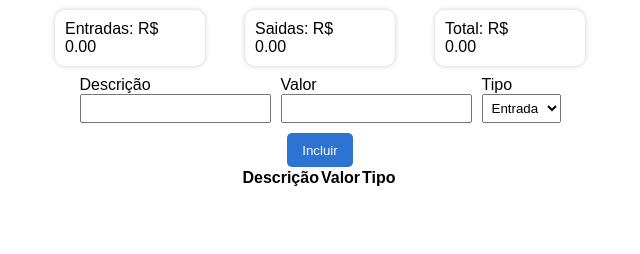
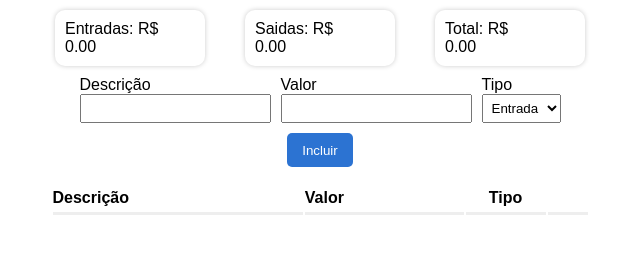
Before and after one commit to felipegiglio/Crud, a plain HTML site: page index.html in a window 1280 px wide. Shown: the whole page, without its empty margins (320-960 px from the left). Drawn offline with nearby package versions, Linux system fonts and the light colour scheme.

Commit message:
first commit

```diff
--- a/style.css
+++ b/style.css
@@ -1,23 +1,26 @@
-*{
-    margin:0;
+* {
+  margin: 0;
   padding: 0;
-    box-sizing:border-box;
+  box-sizing: border-box;
   font-family: 'poppins', sans-serif;
   outline: none;
 }
-body{
-    height: 100px;
+
+body {
+  height: 100vh;
   display: flex;
   justify-content: center;
 }
-main{
+
+main {
   max-width: 550px;
   width: 100%;
   display: flex;
   flex-direction: column;
   align-items: center;
 }
-.resume{
+
+.resume {
   display: flex;
   padding: 10px 0;
   gap: 40px;
@@ -25,7 +28,8 @@ main{
   justify-content: center;
   flex-wrap: wrap;
 }
-.resume>div{
+
+.resume > div {
   display: flex;
   flex-direction: column;
   box-shadow: 0px 0px 5px #ccc;
@@ -33,20 +37,23 @@ main{
   padding: 10px;
   width: 150px;
 }
-.newItem{
+
+.newItem {
   display: flex;
-    gap:10px;
+  gap: 10px;
   align-items: end;
   width: 100%;
   justify-content: center;
   flex-wrap: wrap;
 }
-.divDesc, .divType, .divAmount{
+
+.divDesc, .divType, .divAmount {
   display: flex;
   flex-direction: column;
 }
-.newItem>button{
-    background-color: #2c73D2;
+
+.newItem > button {
+  background-color: #2C73D2;
   color: white;
   border: none;
   padding: 0 15px;
@@ -54,6 +61,56 @@ main{
   cursor: pointer;
   height: 34px;
 }
-input, select{
+
+input, select {
   padding: 5px;
 }
+
+.divTable {
+  width: 100%;
+  display: flex;
+  justify-content: center;
+}
+
+table {
+  width: 98%;
+  padding: 20px 0;
+  border-radius: 5px;
+}
+
+th {
+  text-align: start;
+  border-bottom: inset;
+  padding-bottom: 5px;
+}
+
+i {
+  font-size: 25px;
+}
+
+.bxs-chevron-up-circle {
+  color: #00C9A7;
+}
+
+.bxs-chevron-down-circle {
+  color: #D83121;
+}
+
+.columnAction {
+  width: 40px;
+  text-align: center;
+}
+
+.columnAction > button {
+  background: transparent;
+  border: none;
+}
+
+.columnAmount {
+  width: 30%;
+}
+
+.columnType {
+  width: 80px;
+  text-align: center;
+}
```
Lines whose indentation alone changed are shown as unchanged.
